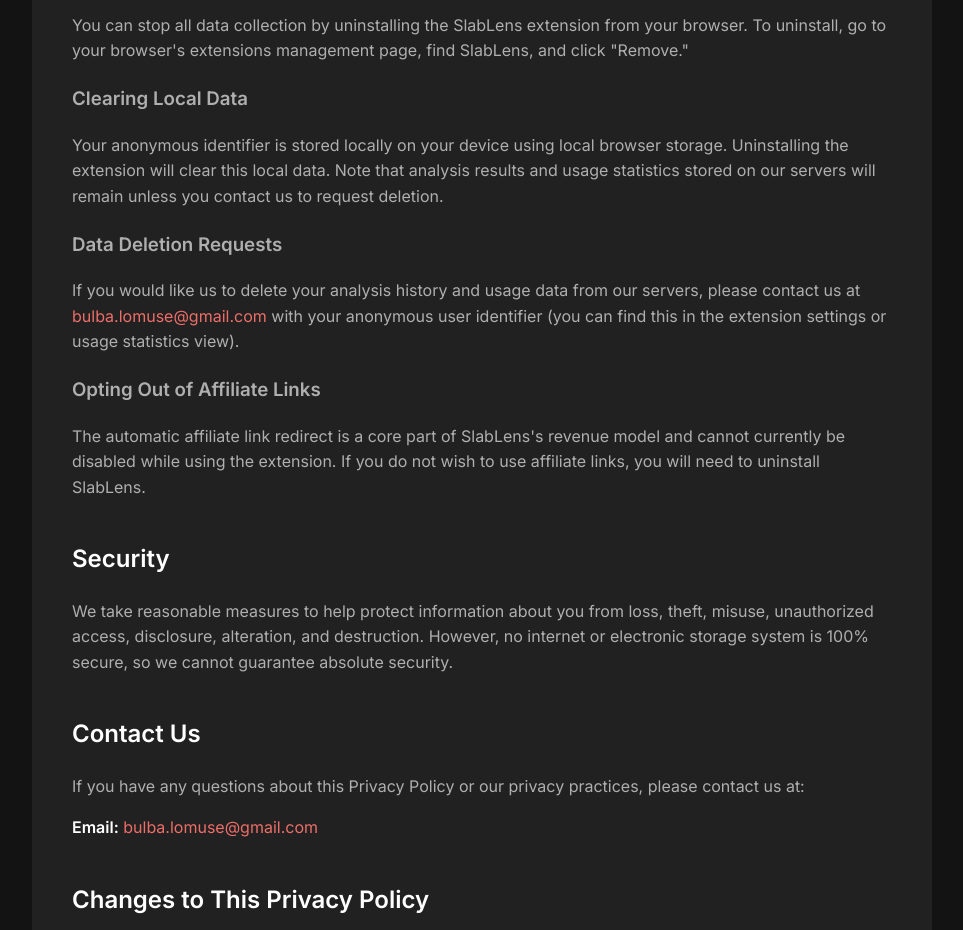
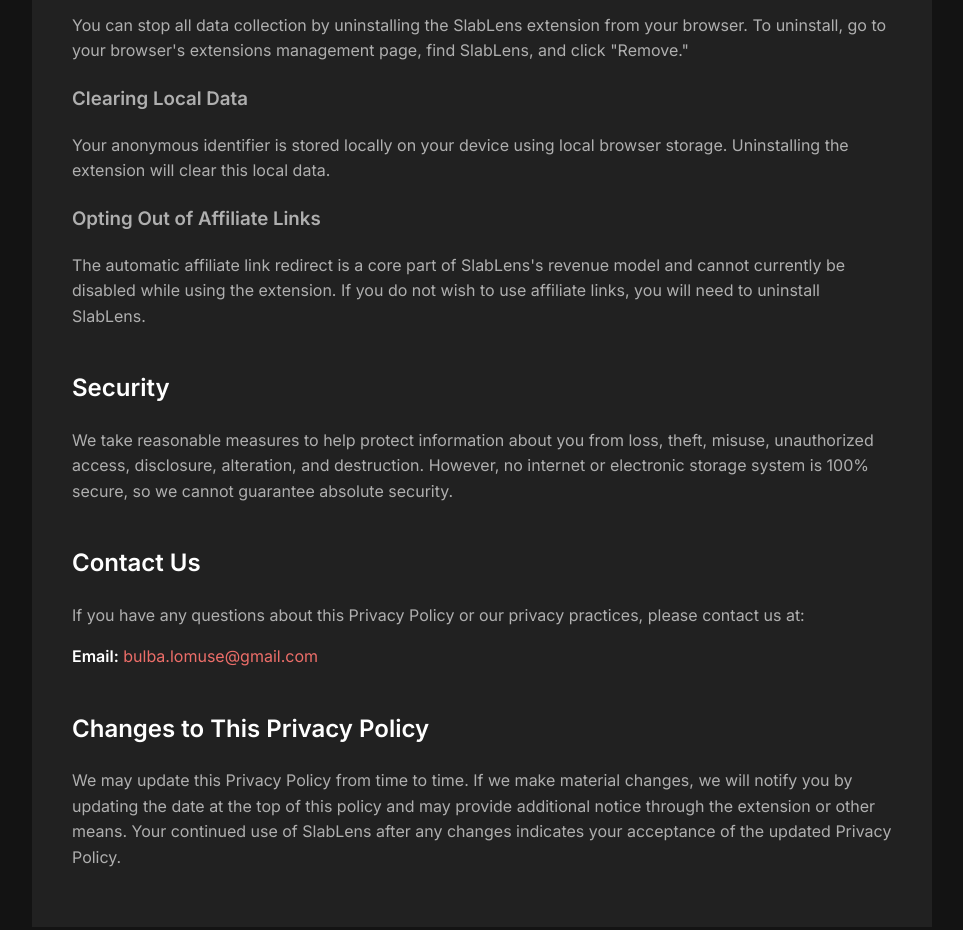
Before and after one commit to bulbamuse/slablens-privacy, a plain HTML site: page index.html in a window 1280 px wide. Shown: the part 3720-4650 px from the top of the page, without its empty margins (158-1121 px from the left). Drawn offline with Linux system fonts and the light colour scheme.

Commit message:
Remove data deletion request section

```diff
--- a/index.html
+++ b/index.html
@@ -359,17 +359,7 @@
       <p>
         Your anonymous identifier is stored locally on your device using
         local browser storage. Uninstalling the extension will clear this local
-        data. Note that analysis results and usage statistics stored on our
-        servers will remain unless you contact us to request deletion.
-      </p>
-
-      <h3>Data Deletion Requests</h3>
-      <p>
-        If you would like us to delete your analysis history and usage data from
-        our servers, please contact us at
-        <a href="mailto:bulba.lomuse@gmail.com">bulba.lomuse@gmail.com</a> with
-        your anonymous user identifier (you can find this in the extension
-        settings or usage statistics view).
+        data.
       </p>
 
       <h3>Opting Out of Affiliate Links</h3>
```
